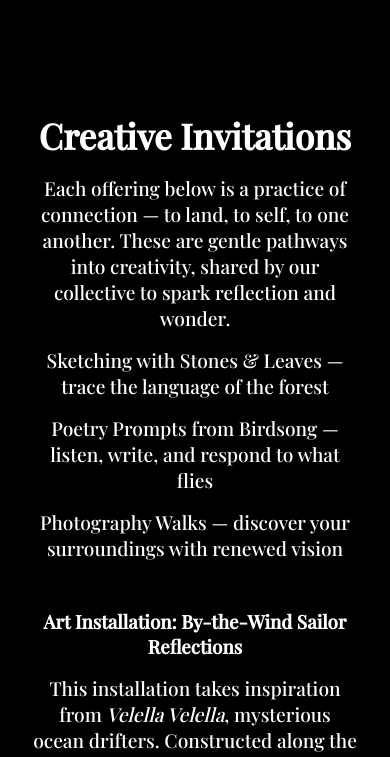
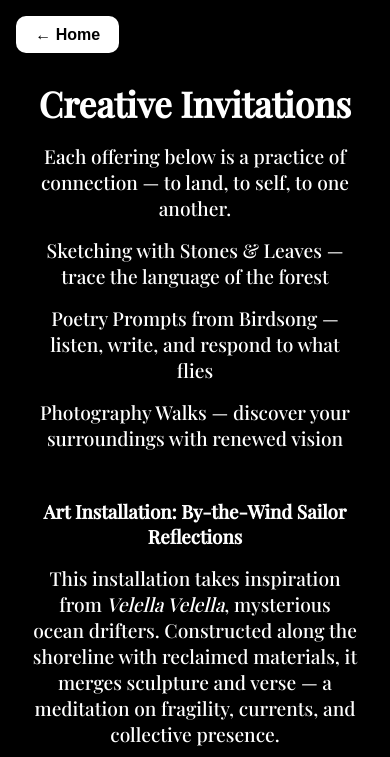
Before and after one commit to PeiyaoWw/Project_03, a plain HTML site: page Artists Collections.html in a window 390 px wide. Both pictures are taken after a click on the button "Skip Intro". Shown: the top 757 px of the page. Drawn offline with nearby package versions, Linux system fonts and the light colour scheme.

Commit message:
Update Artists Collections.html

```diff
--- a/Artists Collections.html
+++ b/Artists Collections.html
@@ -12,12 +12,15 @@
       padding: 0;
     }
 
+    html, body {
+      height: 100%;
+      overflow: hidden;
+    }
+
     body {
       font-family: 'Playfair Display', serif;
       background: radial-gradient(ellipse at center, #111 0%, #000 100%);
       color: #fff;
-      height: 100vh;
-      overflow: hidden;
       position: relative;
     }
 
@@ -137,10 +140,11 @@
       padding: 2rem;
       width: 100%;
       height: 100%;
-      overflow-y: auto;
       background: #000;
       transition: opacity 1s ease;
       z-index: 2;
+      overflow-y: auto;
+      text-align: center;
     }
 
     .main-content.visible {
@@ -149,14 +153,12 @@
     }
 
     .main-content h2 {
-      text-align: center;
       font-size: 2.2rem;
-      margin-top: 5rem;
+      margin-top: 3rem;
     }
 
     .main-content p,
     .main-content li {
-      text-align: center;
       max-width: 600px;
       margin: 1rem auto;
       font-size: 1.2rem;
@@ -168,7 +170,6 @@
     }
 
     .art-installation {
-      text-align: center;
       margin-top: 3rem;
     }
 
@@ -184,26 +185,25 @@
       font-size: 1rem;
     }
 
-    @media (max-width: 768px) {
-      .intro {
-        flex-direction: column;
-        justify-content: center;
-        text-align: center;
-      }
+    .back-intro {
+      position: fixed;
+      top: 1rem;
+      left: 1rem;
+      padding: 0.6rem 1.2rem;
+      background: #fff;
+      color: #000;
+      border: none;
+      border-radius: 10px;
+      font-size: 1rem;
+      font-weight: bold;
+      cursor: pointer;
+      transition: 0.3s ease;
+      z-index: 1000;
+    }
 
-      .right, .left {
-        width: 100%;
-      }
-
-      .circle-image {
-        width: 220px;
-        height: 220px;
-        margin-bottom: 2rem;
-      }
-
-      .intro-text {
-        font-size: 1.2rem;
-      }
+    .back-intro:hover {
+      background: #eee;
+      transform: scale(1.05);
     }
   </style>
 </head>
@@ -232,9 +232,10 @@
 
 <!-- MAIN CONTENT -->
 <div class="main-content" id="main">
+  <button class="back-intro" onclick="goBack()" aria-label="Back to Home">← Home</button>
+
   <h2>Creative Invitations</h2>
-  <p>Each offering below is a practice of connection — to land, to self, to one another. These are gentle pathways into creativity, shared by our collective to spark reflection and wonder.</p>
-
+  <p>Each offering below is a practice of connection — to land, to self, to one another.</p>
   <ul>
     <li>Sketching with Stones & Leaves — trace the language of the forest</li>
     <li>Poetry Prompts from Birdsong — listen, write, and respond to what flies</li>
@@ -271,6 +272,14 @@
     }, 1000);
   }
 
+  function goBack() {
+    if (document.referrer && document.referrer !== location.href) {
+      window.history.back();
+    } else {
+      window.location.href = "index.html"; // fallback if no referrer
+    }
+  }
+
   // Auto-skip after 7 seconds
   setTimeout(() => {
     if (!document.querySelector('#main').classList.contains('visible')) {
@@ -290,6 +299,11 @@
     ctx.arc(Math.random() * canvas.width, Math.random() * canvas.height, Math.random() * 2, 0, 2 * Math.PI);
     ctx.fill();
   }
+
+  window.addEventListener('resize', () => {
+    canvas.width = window.innerWidth;
+    canvas.height = window.innerHeight;
+  });
 </script>
 
 </body>
```
